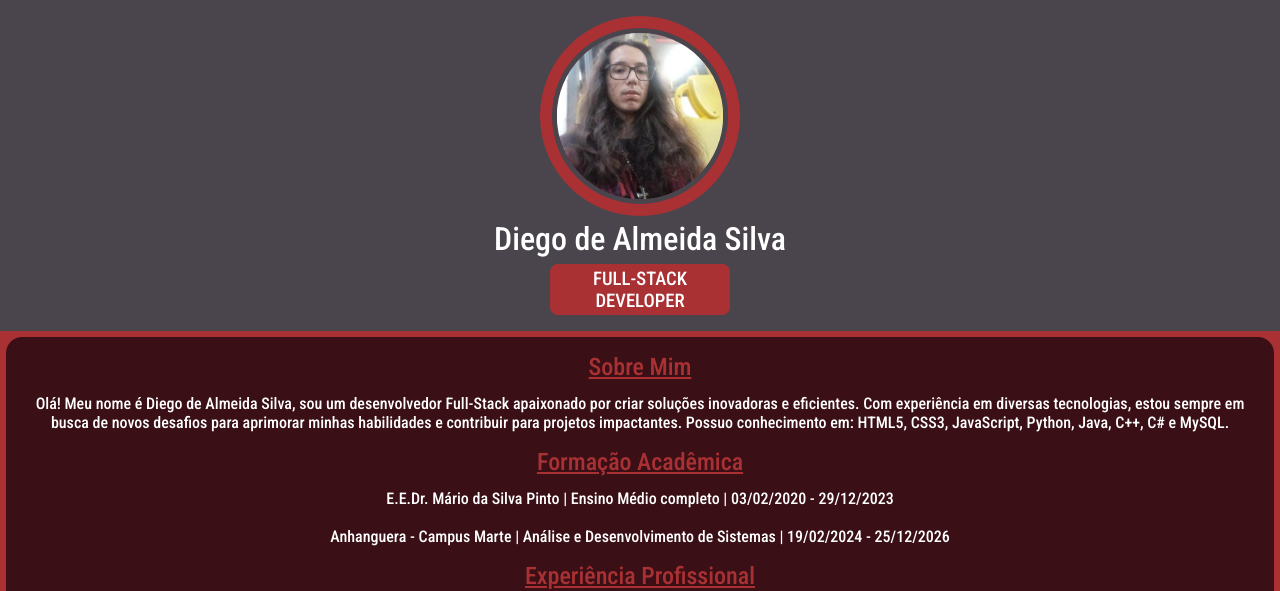
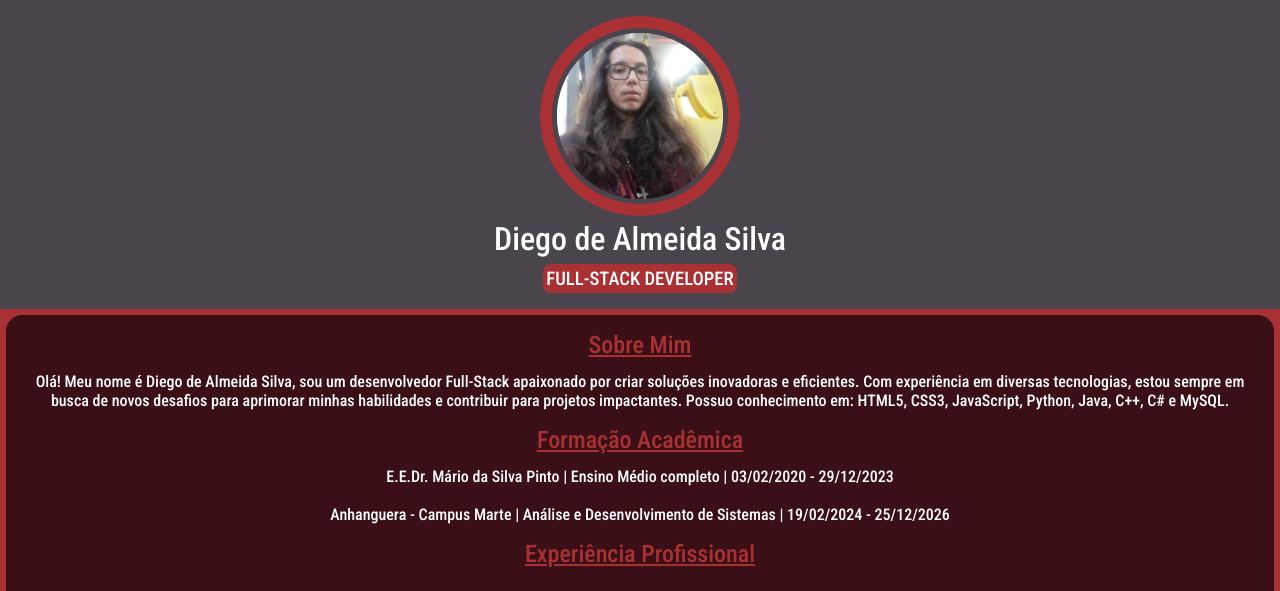
Before and after one commit to Z1C0R14/Portfolio, a plain HTML site: page index.html in a window 1280 px wide. Shown: the top 591 px of the page. Drawn offline with Linux system fonts and the light colour scheme.

```diff
--- a/styles.css
+++ b/styles.css
@@ -55,9 +55,9 @@
 }
 
 h3{
-    display: flex;
+    display: inline-block;
     background-color: #a93134;
-    margin: 0.4rem 43% 1rem 43%;
+    margin: 0.4rem 1rem 1rem 1rem;
     padding: 0.2rem;
     border-radius: 0.5rem;
 }
```
